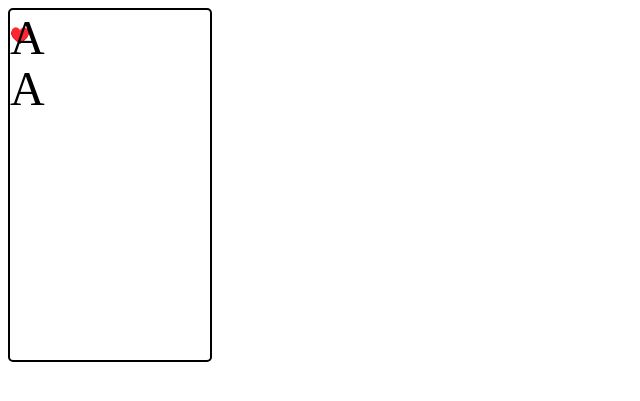
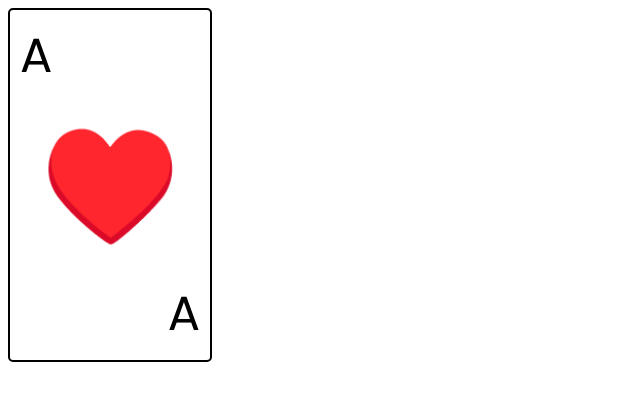
Before and after one commit to mlynch5187/shuffler, a PHP site: page / in a window 1280 px wide. Shown: the top 401 px of the page, without its empty margins (0-640 px from the left). Run offline with PHP 8.4, Linux system fonts and the light colour scheme.

Commit message:
align letters on cards

```diff
--- a/style.css
+++ b/style.css
@@ -1,12 +1,16 @@
 @import url('https://fonts.googleapis.com/css2?family=Poppins&display=swap');
 
 body {
-
+  font-family: 'Poppins', 'sans-serif'
 }
 
 .card {
   border-radius: 5px;
   border: 2px solid black;
+  display: flex;
+  align-items: center;
+  justify-content: center;
+  position: relative;
   height: 350px;
   width: 200px;
 }
@@ -15,3 +19,17 @@ body {
   position: absolute;
   font-size: 3rem
 }
+
+.card .number.top {
+  top: 10px;
+  left: 10px;
+}
+
+.card .number.bottom {
+  bottom: 10px;
+  right: 10px;
+}
+
+.card .suit {
+  font-size: 7rem;
+}
```
